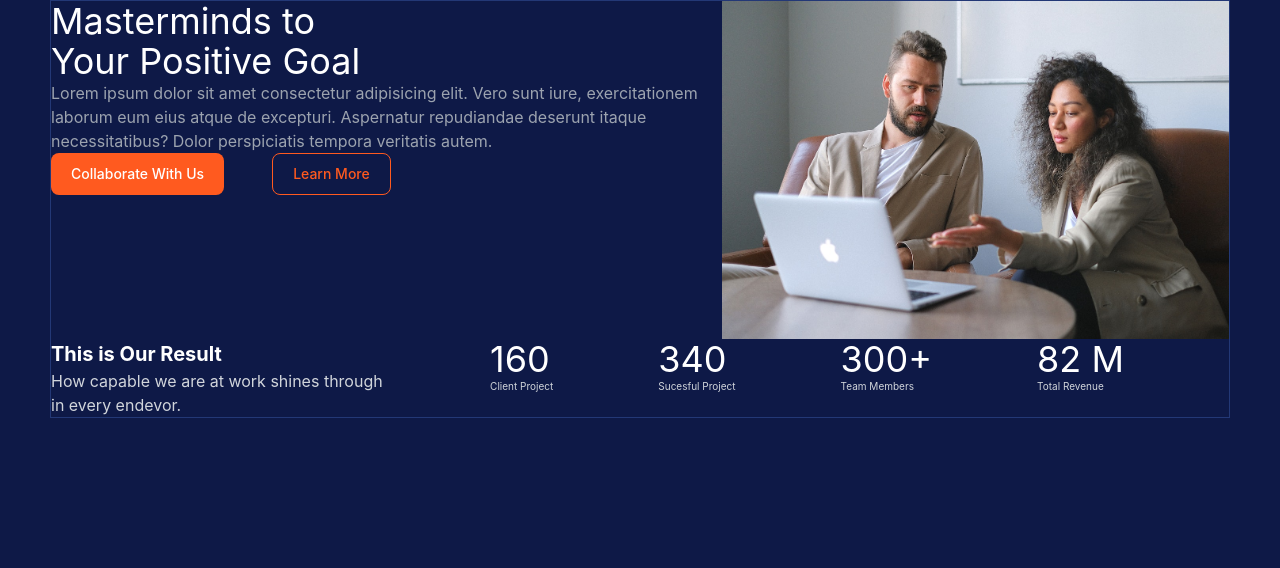
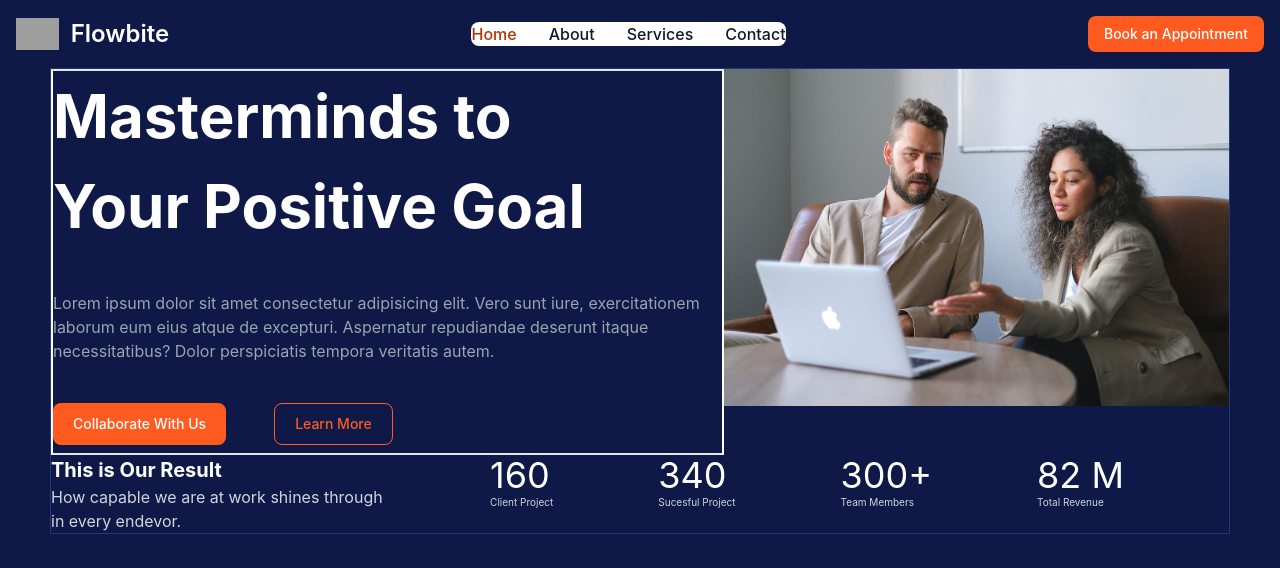
Before and after one commit to shivam-singh-negi/React-Landing-Pages, a React (Create React App) app: page / in a window 1280 px wide. Shown: the top 568 px of the page. Built offline with nearby package versions, Linux system fonts and the light colour scheme; grey boxes are pictures that could not be loaded.

Commit message:
"Progresss "

```diff
--- a/src/App.js
+++ b/src/App.js
@@ -5,7 +5,8 @@ import Hero from "./sections/Tabs/Home/Hero.jsx"
 export default function App() {
   return <>
 
-  {/* <Navbar/> */}
+  <Navbar/>
+  <br></br>
   <Hero/>
 
 
--- a/src/components/Navbar.jsx
+++ b/src/components/Navbar.jsx
@@ -4,14 +4,14 @@ const Navbar = () => {
   return (
     <div>
 
-<nav class="bg-white dark:bg-gray-900 fixed w-full z-20 top-0 start-0 border-b border-gray-200 dark:border-gray-600">
+<nav class="text-white bg-transparent dark:bg-gray-900 fixed w-full z-20 top-0 start-0  dark:border-gray-600">
   <div class="max-w-screen-xl flex flex-wrap items-center justify-between mx-auto p-4">
   <a href="https://flowbite.com/" class="flex items-center space-x-3 rtl:space-x-reverse">
       <img src="https://flowbite.com/docs/images/logo.svg" class="h-8" alt="Flowbite Logo"/>
-      <span class="self-center text-2xl font-semibold whitespace-nowrap dark:text-white">Flowbite</span>
+      <span class="self-center  text-2xl font-semibold whitespace-nowrap dark:text-white">Flowbite</span>
   </a>
   <div class="flex md:order-2 space-x-3 md:space-x-0 rtl:space-x-reverse">
-      <button type="button" class="text-white bg-blue-700 hover:bg-blue-800 focus:ring-4 focus:outline-none focus:ring-blue-300 font-medium rounded-lg text-sm px-4 py-2 text-center dark:bg-blue-600 dark:hover:bg-blue-700 dark:focus:ring-blue-800">Get started</button>
+      <button type="button" class="text-white bg-orange-500 hover:bg-orange-600 focus:ring-4 focus:outline-none focus:ring-orange-200 font-medium rounded-lg text-sm px-4 py-2 text-center dark:bg-orange-600 dark:hover:bg-orange-700 dark:focus:ring-orange-800">Book an Appointment</button>
       <button data-collapse-toggle="navbar-sticky" type="button" class="inline-flex items-center p-2 w-10 h-10 justify-center text-sm text-gray-500 rounded-lg md:hidden hover:bg-gray-100 focus:outline-none focus:ring-2 focus:ring-gray-200 dark:text-gray-400 dark:hover:bg-gray-700 dark:focus:ring-gray-600" aria-controls="navbar-sticky" aria-expanded="false">
         <span class="sr-only">Open main menu</span>
         <svg class="w-5 h-5" aria-hidden="true" xmlns="http://www.w3.org/2000/svg" fill="none" viewBox="0 0 17 14">
@@ -20,18 +20,18 @@ const Navbar = () => {
     </button>
   </div>
   <div class="items-center justify-between hidden w-full md:flex md:w-auto md:order-1" id="navbar-sticky">
-    <ul class="flex flex-col p-4 md:p-0 mt-4 font-medium border border-gray-100 rounded-lg bg-gray-50 md:space-x-8 rtl:space-x-reverse md:flex-row md:mt-0 md:border-0 md:bg-white dark:bg-gray-800 md:dark:bg-gray-900 dark:border-gray-700">
+    <ul class="flex flex-col p-4 md:p-0 mt-4 font-medium border border-gray-100 rounded-lg  md:space-x-8 rtl:space-x-reverse md:flex-row md:mt-0 md:border-0 md:bg-white dark:bg-gray-800 md:dark:bg-gray-900 dark:border-gray-700">
       <li>
-        <a href="#" class="block py-2 px-3 text-white bg-blue-700 rounded md:bg-transparent md:text-blue-700 md:p-0 md:dark:text-blue-500" aria-current="page">Home</a>
+        <a href="#" class="block py-2 px-3 text-white bg-orange-700 rounded md:bg-transparent md:text-orange-700 md:p-0 md:dark:text-orange-500" aria-current="page">Home</a>
       </li>
       <li>
-        <a href="#" class="block py-2 px-3 text-gray-900 rounded hover:bg-gray-100 md:hover:bg-transparent md:hover:text-blue-700 md:p-0 md:dark:hover:text-blue-500 dark:text-white dark:hover:bg-gray-700 dark:hover:text-white md:dark:hover:bg-transparent dark:border-gray-700">About</a>
+        <a href="#" class="block py-2 px-3 text-gray-900 rounded hover:bg-gray-100 md:hover:bg-transparent md:hover:text-orange-700 md:p-0 md:dark:hover:text-orange-500 dark:text-white dark:hover:bg-gray-700 dark:hover:text-white md:dark:hover:bg-transparent dark:border-gray-700">About</a>
       </li>
       <li>
-        <a href="#" class="block py-2 px-3 text-gray-900 rounded hover:bg-gray-100 md:hover:bg-transparent md:hover:text-blue-700 md:p-0 md:dark:hover:text-blue-500 dark:text-white dark:hover:bg-gray-700 dark:hover:text-white md:dark:hover:bg-transparent dark:border-gray-700">Services</a>
+        <a href="#" class="block py-2 px-3 text-gray-900 rounded hover:bg-gray-100 md:hover:bg-transparent md:hover:text-orange-700 md:p-0 md:dark:hover:text-orange-500 dark:text-white dark:hover:bg-gray-700 dark:hover:text-white md:dark:hover:bg-transparent dark:border-gray-700">Services</a>
       </li>
       <li>
-        <a href="#" class="block py-2 px-3 text-gray-900 rounded hover:bg-gray-100 md:hover:bg-transparent md:hover:text-blue-700 md:p-0 md:dark:hover:text-blue-500 dark:text-white dark:hover:bg-gray-700 dark:hover:text-white md:dark:hover:bg-transparent dark:border-gray-700">Contact</a>
+        <a href="#" class="block py-2 px-3 text-gray-900 rounded hover:bg-gray-100 md:hover:bg-transparent md:hover:text-orange-700 md:p-0 md:dark:hover:text-orange-500 dark:text-white dark:hover:bg-gray-700 dark:hover:text-white md:dark:hover:bg-transparent dark:border-gray-700">Contact</a>
       </li>
     </ul>
   </div>
--- a/src/sections/Tabs/Home/Hero.jsx
+++ b/src/sections/Tabs/Home/Hero.jsx
@@ -4,16 +4,15 @@ import heroImage from './hero_home_image_consulting.jpg'; // Importing the image
 
 const Hero = () => {
     return (
-
-<section class="border-blue-900  border-[1px]">
+<section class="border-blue-900  border-[1px] mt-11">
 <section class="flex flex-row justify-evenly ">
-    <div class=" ">
-        <h1 class="text-4xl text-white">Masterminds to <br/> Your Positive Goal</h1>
+    <div class=" space-y-10 border-x-white border-[2px]">
+        <h1 class="text-[60px] text-white font-bold">Masterminds to <br/> Your Positive Goal</h1>
         <p class="text-gray-400">Lorem ipsum dolor sit amet consectetur adipisicing elit. Vero sunt iure,
          exercitationem laborum eum eius atque de excepturi.
          Aspernatur repudiandae deserunt itaque necessitatibus? Dolor perspiciatis tempora veritatis autem.
        </p>
-       <div class="flex flex-row justify-start gap-10 text-start">
+       <div class="my-10 flex flex-row justify-start gap-10 text-start">
        <button type="button" class="text-white  bg-orange-500 font-medium rounded-lg text-sm px-5 py-2.5 text-center me-2 mb-2">Collaborate With Us</button>
         <button type="button" class=" border-[1px]  border-orange-500 text-orange-500 font-medium rounded-lg text-sm px-5 py-2.5 text-center me-2 mb-2">Learn More</button>
 
```
